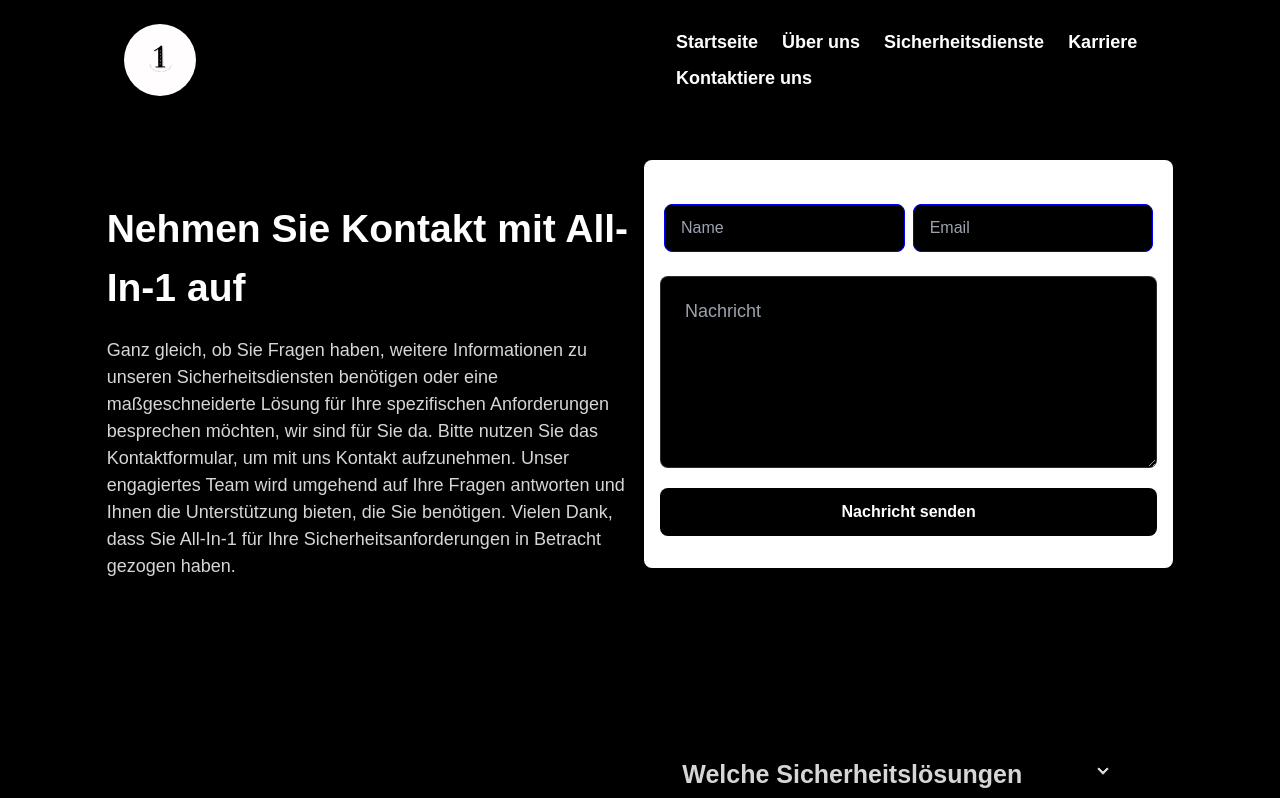
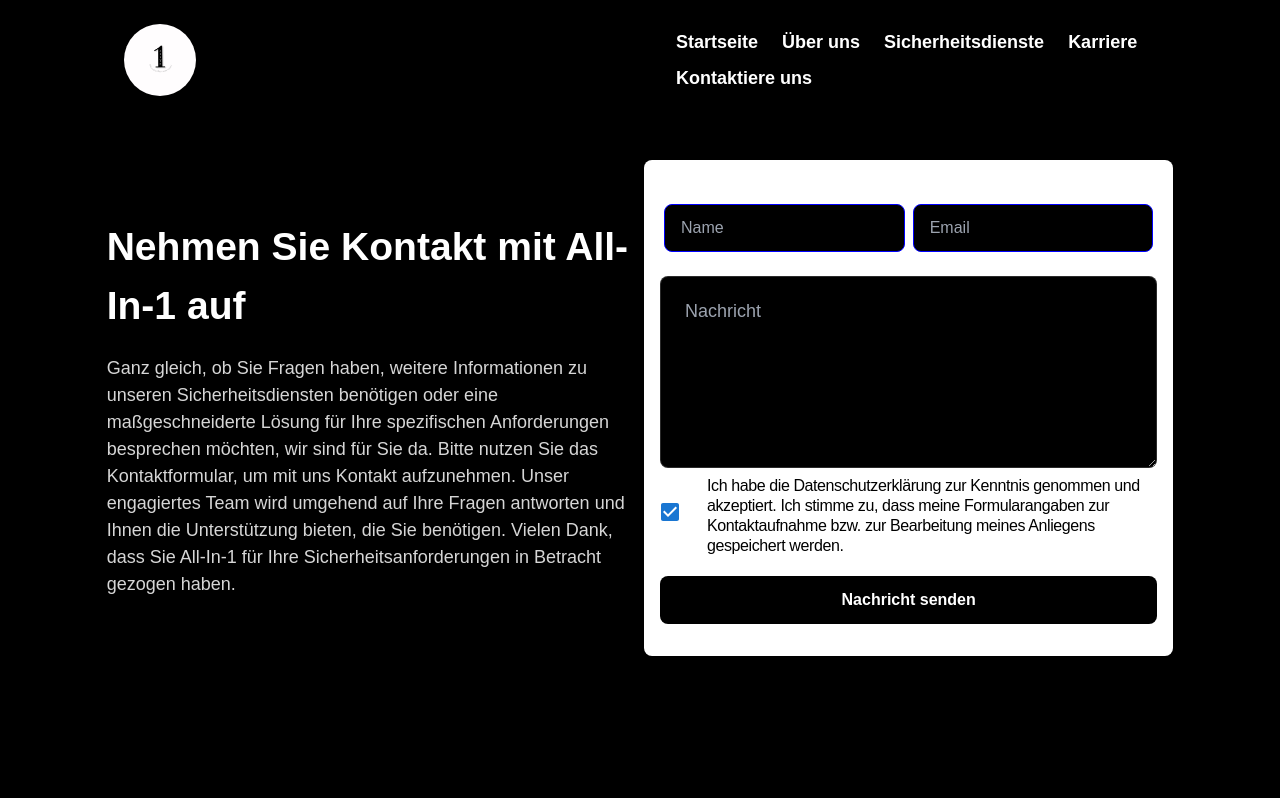
Before and after one commit to Malik-Ehtesham/security-company-website-frontend-2, a React (Vite) app: page /contactus in a window 1280 px wide. Shown: the top 798 px of the page. Built offline with nearby package versions, Linux system fonts and the light colour scheme.

Commit message:
first commit

```diff
--- a/src/components/AboutCardLeft/AboutCardLeft.jsx
+++ b/src/components/AboutCardLeft/AboutCardLeft.jsx
@@ -11,7 +11,7 @@ const AboutCardLeft = (props) => {
             <p className="text-3xl md:text-5xl text-white  font-black my-5">
               {props.title}
             </p>
-            <p className=" text-lg">{props.description}</p>
+            <p className=" text-lg text-gray-200">{props.description}</p>
             <div>
               <Link to="/contactus" className="  ">
                 <button className="transition ease-in-out hover:-translate-y-1 hover:scale-110 duration-300 bg-gray-400 py-3 my-8 hover:bg-gray-500 px-8 font-semibold  text-black rounded-lg  text-lg">
--- a/src/components/AboutCardRight/AboutCardRight.jsx
+++ b/src/components/AboutCardRight/AboutCardRight.jsx
@@ -13,7 +13,7 @@ const AboutCardRight = (props) => {
             <p className="text-3xl text-white md:text-5xl font-black my-6">
               {props.title}
             </p>
-            <p className="text-lg">{props.description}</p>
+            <p className="text-lg text-gray-200">{props.description}</p>
             <div>
               <Link to="/contactus" className="  ">
                 <button className="transition ease-in-out hover:-translate-y-1 hover:scale-110 duration-300 bg-gray-400 py-3 my-8 hover:bg-gray-500 px-8 font-semibold  text-black rounded-lg  text-lg">
@@ -47,7 +47,7 @@ const AboutCardRight = (props) => {
             <p className="text-3xl md:text-5xl text-white  font-black my-6">
               {props.title}
             </p>
-            <p className=" text-lg">{props.description}</p>
+            <p className=" text-lg text-gray-200">{props.description}</p>
             <div>
               <Link to="/contactus" className="  ">
                 <button className="transition ease-in-out hover:-translate-y-1 hover:scale-110 duration-300 bg-gray-400 py-3 my-8 hover:bg-gray-500 px-8 font-semibold  text-black rounded-lg  text-lg">
--- a/src/components/ContactUsForm/ContactUsForm.jsx
+++ b/src/components/ContactUsForm/ContactUsForm.jsx
@@ -2,6 +2,10 @@ import { useRef } from "react";
 import { useForm } from "react-hook-form";
 import emailjs from "@emailjs/browser";
 import { toast } from "react-toastify";
+
+import FormGroup from "@mui/material/FormGroup";
+import FormControlLabel from "@mui/material/FormControlLabel";
+import Checkbox from "@mui/material/Checkbox";
 
 const ContactUsForm = () => {
   const {
@@ -94,6 +98,28 @@ const ContactUsForm = () => {
             </p>
           )}
         </div>
+        <div>
+          <FormGroup>
+            <div className="flex ">
+              <FormControlLabel
+                {...register("checkbox", { required: true })}
+                control={<Checkbox defaultChecked />}
+                className="m-0 p-0"
+              />
+              <p className="text-black mt-2 tracking-tight leading-5 text-sm md:text-base">
+                Ich habe die Datenschutzerklärung zur Kenntnis genommen und
+                akzeptiert. Ich stimme zu, dass meine Formularangaben zur
+                Kontaktaufnahme bzw. zur Bearbeitung meines Anliegens
+                gespeichert werden.
+              </p>
+            </div>
+            {errors.checkbox && (
+              <p className="font-bold text-center text-red-500 bg-white px-2 rounded-lg  mt-2">
+                Nachricht ist erforderlich
+              </p>
+            )}
+          </FormGroup>
+        </div>
         <div className="mt-5 ">
           <button className="py-3  bg-black  text-white hover:bg-gray-800 rounded-lg  w-full font-semibold">
             Nachricht senden
```
